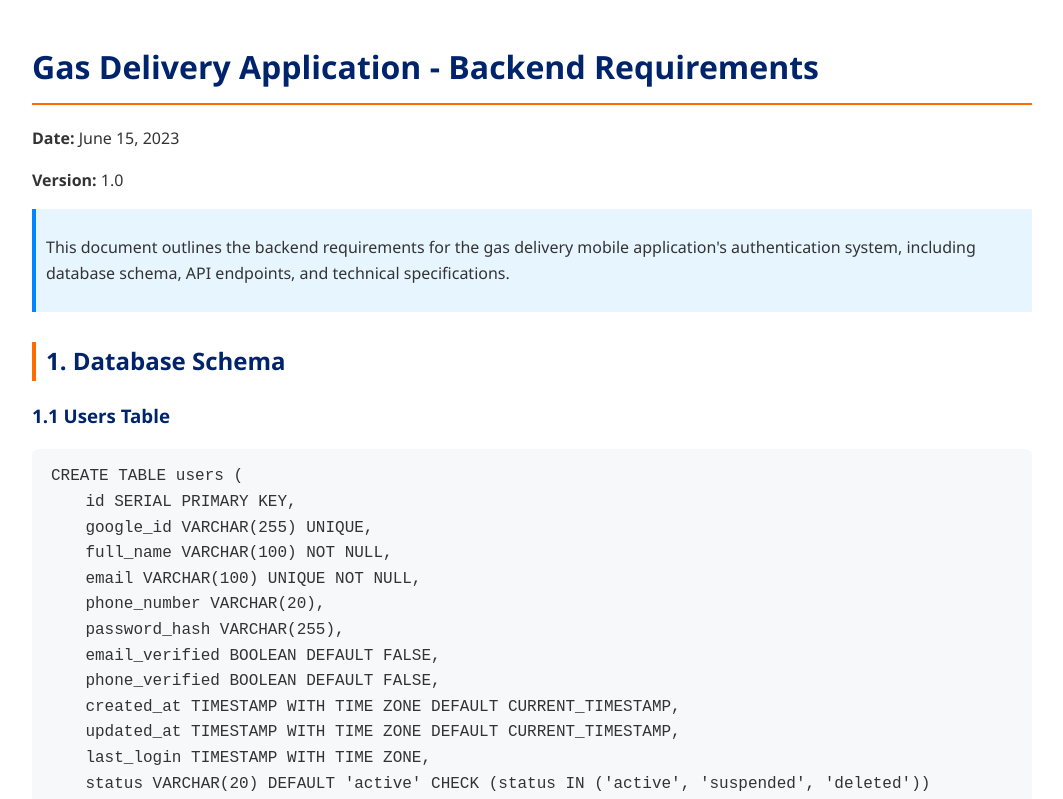
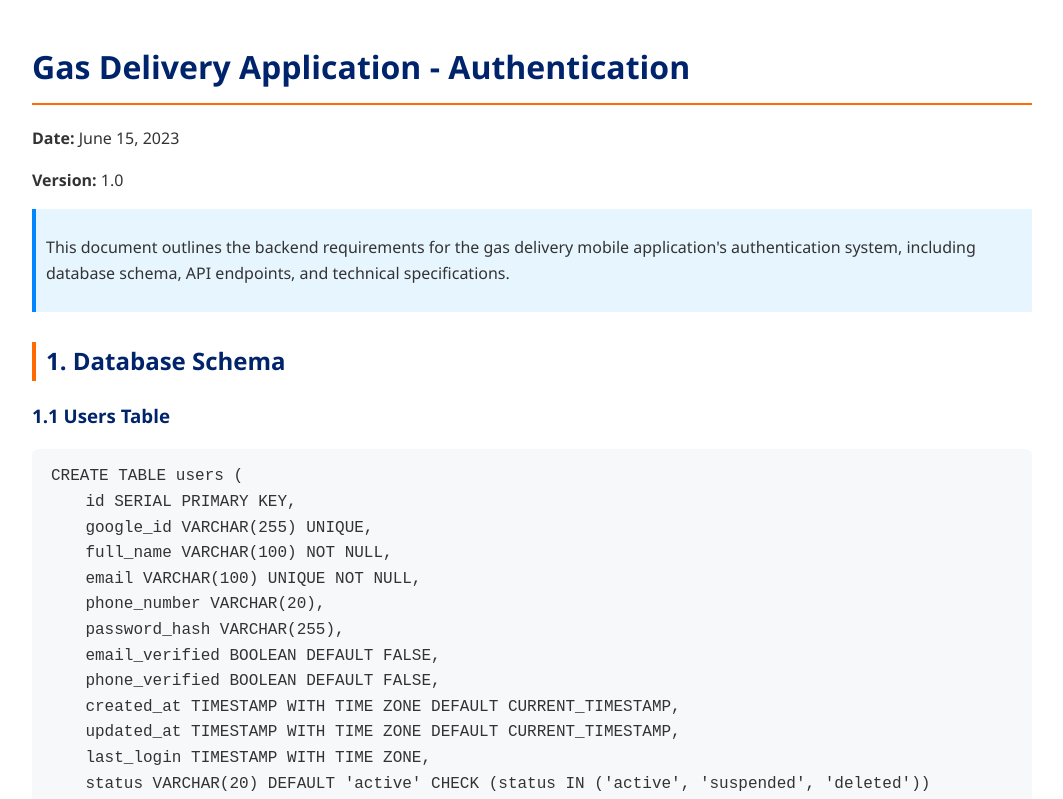
Before and after one commit to JohnnnGreat/Gas-Dash-Api-Requirements, a plain HTML site: page auth.html in a window 1280 px wide. Shown: the top 799 px of the page, without its empty margins (108-1171 px from the left). Drawn offline with Linux system fonts and the light colour scheme.

Commit message:
refactor: update title in auth.html to reflect authentication focus

```diff
--- a/auth.html
+++ b/auth.html
@@ -94,7 +94,7 @@
     </style>
   </head>
   <body>
-    <h1>Gas Delivery Application - Backend Requirements</h1>
+    <h1>Gas Delivery Application - Authentication</h1>
     <p><strong>Date:</strong> June 15, 2023</p>
     <p><strong>Version:</strong> 1.0</p>
 
```
